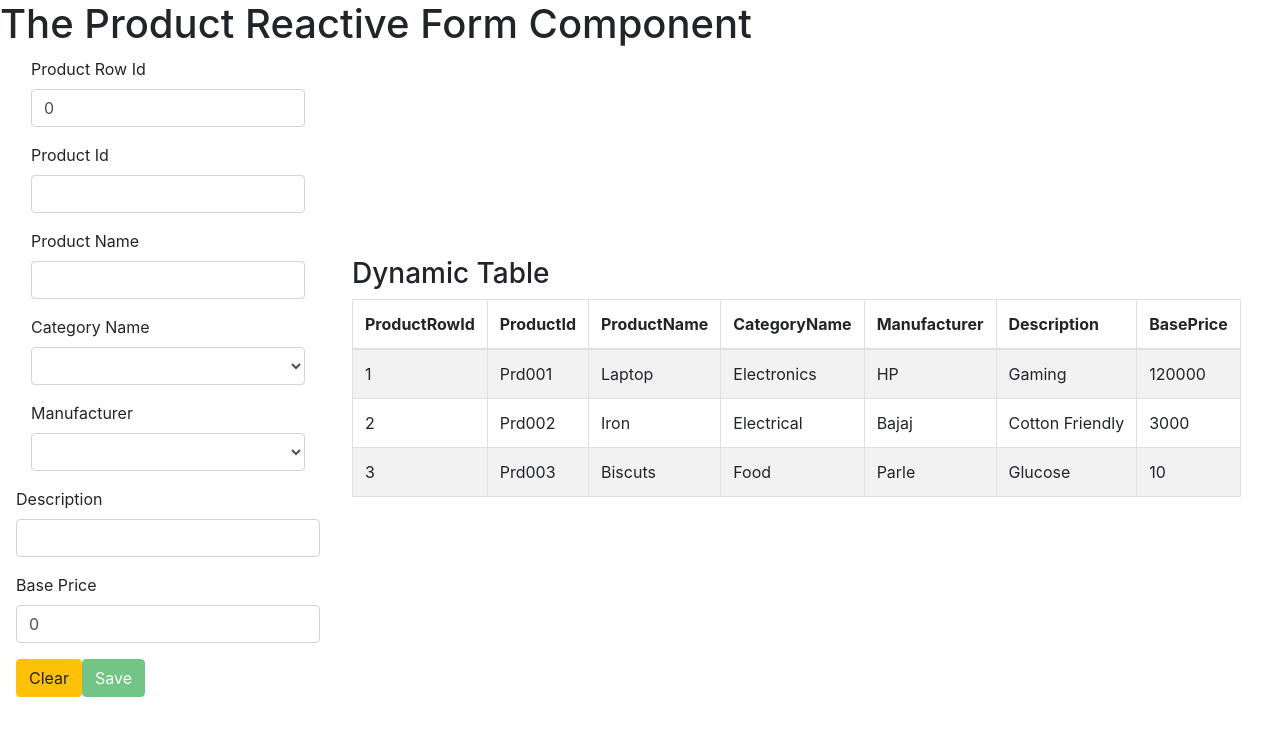
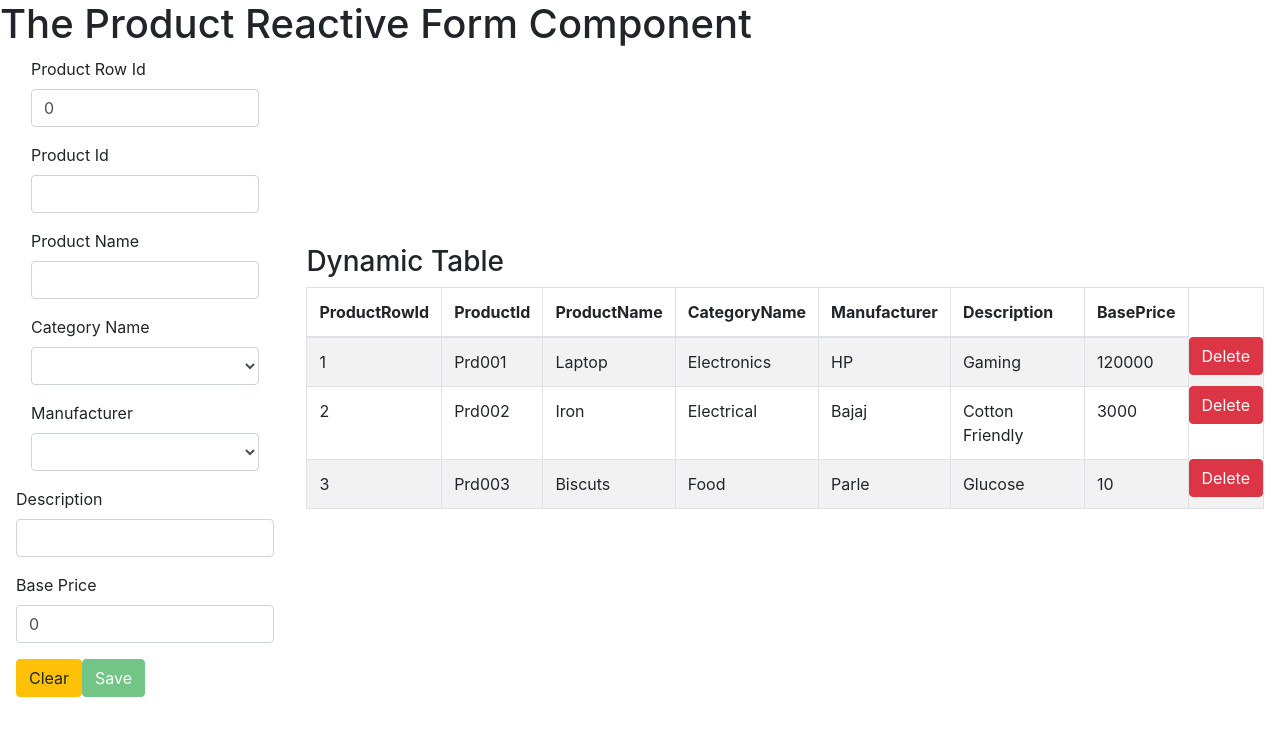
Before and after one commit to tavisca-vnagaraju/angular-august-training, an Angular app: page / in a window 1280 px wide. Shown: the top 736 px of the page. Built offline with nearby package versions, Linux system fonts and the light colour scheme.

Commit message:
day4 Ex2 delete a record done😎

```diff
--- a/src/app/components/productformcomponent/app.productform.component.ts
+++ b/src/app/components/productformcomponent/app.productform.component.ts
@@ -52,4 +52,10 @@ export class ProductFormComponent implements OnInit {
   getSelectedProduct(event): void {
      this.product = Object.assign({}, event);
   }
+  deleteRecord(event):void{
+    let index = this.products.indexOf(event);
+    if( index >= 0 ){
+      this.products.splice(index, 1);
+    }
+  }
 }
--- a/src/app/components/productformcomponent/app.productform.view.html
+++ b/src/app/components/productformcomponent/app.productform.view.html
@@ -79,7 +79,11 @@
                     </tbody>
                 </table> -->
                 <h3>Dynamic Table</h3>
-                <app-tabledirective-component [DataSource]="products" (notify)="getSelectedProduct($event)">
+                <app-tabledirective-component
+                            [isDelete]="true"
+                            [DataSource]="products"
+                            (notify)="getSelectedProduct($event)"
+                            (deleteRecord)="deleteRecord($event)">
                 </app-tabledirective-component>
                 <hr>
                 <app-tabledirective-component [DataSource]="emps" (notify)="getSelectedProduct($event)">
--- a/src/app/components/productreactiveformcomponent/app.productreactiveform.component.ts
+++ b/src/app/components/productreactiveformcomponent/app.productreactiveform.component.ts
@@ -98,4 +98,10 @@ export class ProductReactiveFormComponent implements OnInit {
   getAllProducts():Array<Product>{
     return this.products;
   }
+  deleteRecord(event):void{
+    let index = this.products.indexOf(event);
+    if( index >= 0 ){
+      this.products.splice(index, 1);
+    }
+  }
 }
--- a/src/app/components/productreactiveformcomponent/app.productreactiveform.view.html
+++ b/src/app/components/productreactiveformcomponent/app.productreactiveform.view.html
@@ -75,7 +75,11 @@
             <div class="container">
 
                 <h3>Dynamic Table</h3>
-                <app-tabledirective-component [DataSource]="products" (notify)="getSelectedProduct($event)">
+                <app-tabledirective-component
+                        [isDelete]="true"
+                        [DataSource]="products"
+                        (notify)="getSelectedProduct($event)"
+                        (deleteRecord)="deleteRecord($event)">
                 </app-tabledirective-component>
 
             </div>
--- a/src/app/directive/componentdirective/app.tablecomponent.directive.ts
+++ b/src/app/directive/componentdirective/app.tablecomponent.directive.ts
@@ -10,10 +10,13 @@ export class TableDirectiveComponent implements OnInit {
   headers: Array<string>;
   @Output() // EventEmitter<T>, cass used to emit event with payload parameter as T
   notify: EventEmitter<any>;
+  @Output() // EventEmitter<T>, cass used to emit event with payload parameter as T
+  deleteRecord: EventEmitter<any>;
   constructor() {
     this.dataSource = new Array<any>();
     this.headers = new Array<string>();
     this.notify = new EventEmitter<any>();
+    this.deleteRecord = new EventEmitter<any>();
   }
 
   ngOnInit():void { }
@@ -35,6 +38,9 @@ export class TableDirectiveComponent implements OnInit {
   get DataSource(): Array<any> {
     return this.dataSource;
   }
+  @Input()
+  isDelete:Boolean;
+
 
   rowClick(rec: any): void {
     // the emit will pass the data to parent
@@ -42,4 +48,7 @@ export class TableDirectiveComponent implements OnInit {
     // event binding and  read data
     this.notify.emit(rec);
   }
+  onDelete(rec:any):void{
+    this.deleteRecord.emit(rec);
+  }
 }
--- a/src/app/directive/componentdirective/app.tablecomponent.view.html
+++ b/src/app/directive/componentdirective/app.tablecomponent.view.html
@@ -7,6 +7,7 @@
     <tbody>
         <tr *ngFor="let record of DataSource" (click)="rowClick(record)">
             <td *ngFor="let h of headers">{{record[h]}}</td>
+            <input *ngIf="isDelete" type="button" value="Delete" class="btn btn-danger" (click)="onDelete(record)">
         </tr>
     </tbody>
 </table>
```
Also changed, not shown: 1 other file (tests, documents, lock files or other folders).
